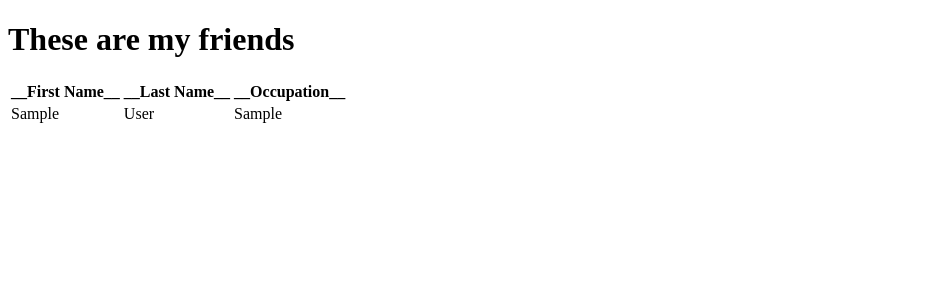
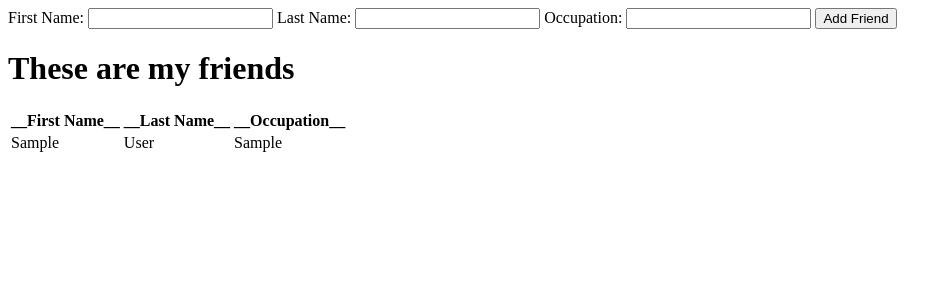
Before and after one commit to Yancenteno/Python, a Flask app: page / in a window 1280 px wide. Shown: the top 300 px of the page, without its empty margins (0-952 px from the left). Run offline with Flask 3, Linux system fonts and the light colour scheme; tables that the repository leaves empty or names only in its code hold one stand-in row (Sample ...).

Commit message:
First Commit

```diff
--- a/flask_mysql/db_connection/FIRST_FLASK_MYSQL/friend.py
+++ b/flask_mysql/db_connection/FIRST_FLASK_MYSQL/friend.py
@@ -19,3 +19,8 @@ class Friend:
         for friend in results:
             friends.append( cls(friend) )
         return friends
+
+    @classmethod
+    def save(cls, data ):
+        query = "INSERT INTO friends ( first_name , last_name , occupation , created_at, updated_at ) VALUES ( %(fname)s , %(lname)s , %(occ)s , NOW() , NOW() );"
+        return connectToMySQL('first_flask').query_db( query, data )
--- a/flask_mysql/db_connection/FIRST_FLASK_MYSQL/server.py
+++ b/flask_mysql/db_connection/FIRST_FLASK_MYSQL/server.py
@@ -1,13 +1,34 @@
-from flask import Flask, render_template
+from flask import Flask, render_template, request, redirect
 # import the class from friend.py
 from friend import Friend
+
 app = Flask(__name__)
+
+
 @app.route("/")
 def index():
     # call the get all classmethod to get all friends
     friends = Friend.get_all()
-    print(friends)
+    # print(friends)
     return render_template("index.html", friends=friends)
+
+
+
+@app.route('/create_friend', methods=["POST"])
+def create_friend():
+    # First we make a data dictionary from our request.form coming from our template.
+    # The keys in data need to line up exactly with the variables in our query string.
+    data = {
+        "fname": request.form["fname"],
+        "lname" : request.form["lname"],
+        "occ" : request.form["occ"]
+    }
+    # We pass the data dictionary into the save method from the Friend class.
+    Friend.save(data)
+    # Don't forget to redirect after saving to the database.
+    return redirect('/')
+
+
 
 if __name__  == "__main__":
     app.run(debug=True)
--- a/flask_mysql/db_connection/FIRST_FLASK_MYSQL/templates/index.html
+++ b/flask_mysql/db_connection/FIRST_FLASK_MYSQL/templates/index.html
@@ -6,6 +6,15 @@
     <title>First Flask</title>
 </head>
 <body>
+    <form action="/create_friend" method="post">
+            <label for="fname">First Name:</label>
+    <input type="text" name="fname">
+    <label for="lname">Last Name:</label>
+    <input type="text" name="lname">
+    <label for="occ" >Occupation:</label>
+    <input type="text" name="occ">
+    <input type="submit" value="Add Friend">
+    </form>
     <h1>These are my friends</h1>
     <table>
         <thead>
```
Also changed, not shown: flask_mysql/db_connection/FIRST_FLASK_MYSQL/mysqlconnection.py (line endings or trailing spaces).
